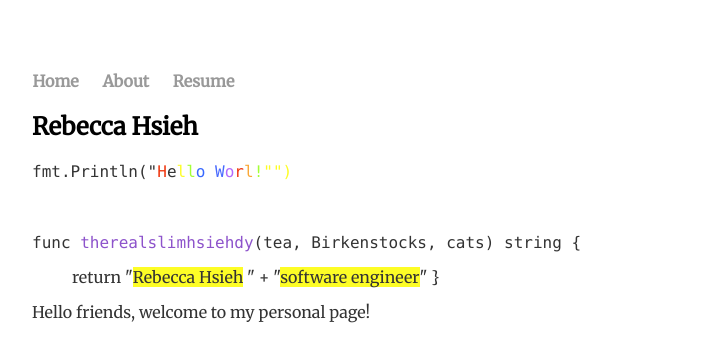
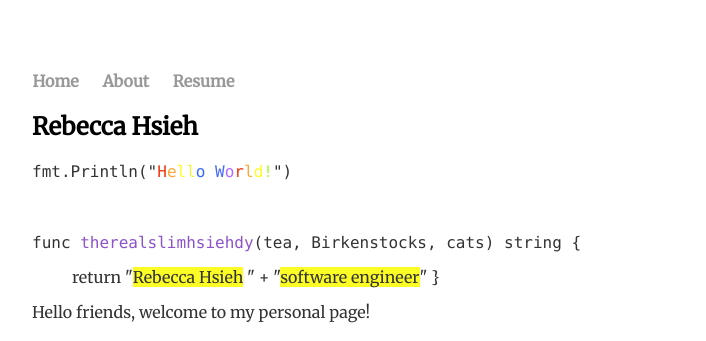
Before and after one commit to therealslimhsiehdy/therealslimhsiehdy.github.io, a Jekyll site: the page built from index.html, in a window 1280 px wide. Shown: the top 341 px of the page, without its empty margins (283-989 px from the left). Built offline with Jekyll 4.4.1, drawn with Linux system fonts in a browser that asks for light colours; nearby versions of some CDN libraries.

Commit message:
Fix colouring and bracket

```diff
--- a/_layouts/default.html
+++ b/_layouts/default.html
@@ -19,11 +19,10 @@
 		<div class="container">
     		<div class="blurb">
         		<h2>Rebecca Hsieh</h2>
-       			<p class="cb">fmt.Println("<font color="#EF3710">H</font><font colour="#FAA838">e</font><font color="#FDFD26">l</font><font color="#A4FF37">l</font><font color="#3768FF">o</font> <font color="#4869FE">W</font><font color="#B26BFE">o</font><font color="#EF3710">r</font><font color="#FAA838">l</font><font color="#FDFD26"d</font><font color="#A4FF37">!</font>"")</p>
+       			<p class="cb">fmt.Println("<font color="#EF3710">H</font><font color="#FAA838">e</font><font color="#FDFD26">l</font><font color="#EBF643">l</font><font color="#3768FF">o</font> <font color="#4869FE">W</font><font color="#B26BFE">o</font><font color="#EF3710">r</font><font color="#FAA838">l</font><font color="#FDFD26">d</font><font color="#A4FF37">!</font>")</p>
        			<br>
        			<p class="cb">func <font color="#8D53CB">therealslimhsiehdy</font>(tea, Birkenstocks, cats) string {
        			<p class="tab">return "<span style="background-color: #FDFD26">Rebecca Hsieh</span> " + "<span style="background-color: #FDFD26">software engineer</span>"
-
        			}
        			</p></p>
         		<!--<p class="cb"><font color="orange">This text should be orange and in code block style</font></p> -->
```
